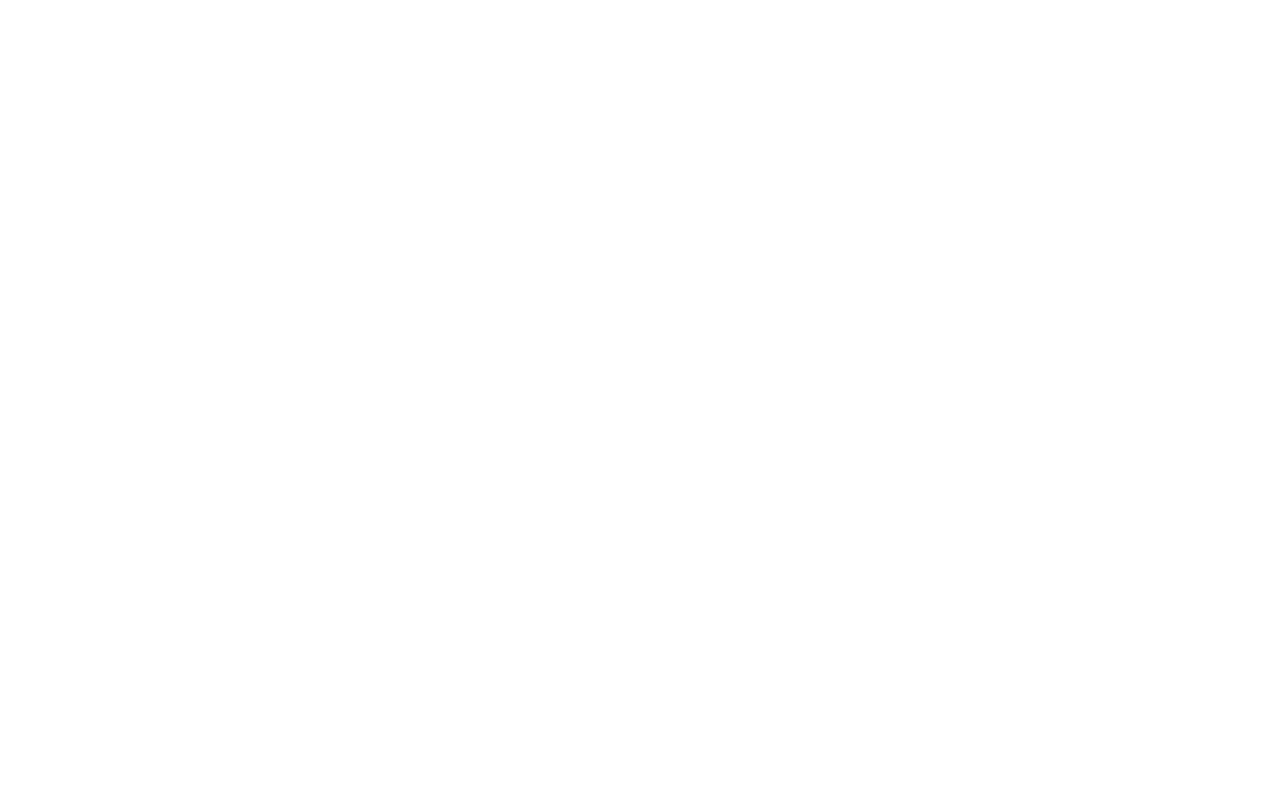
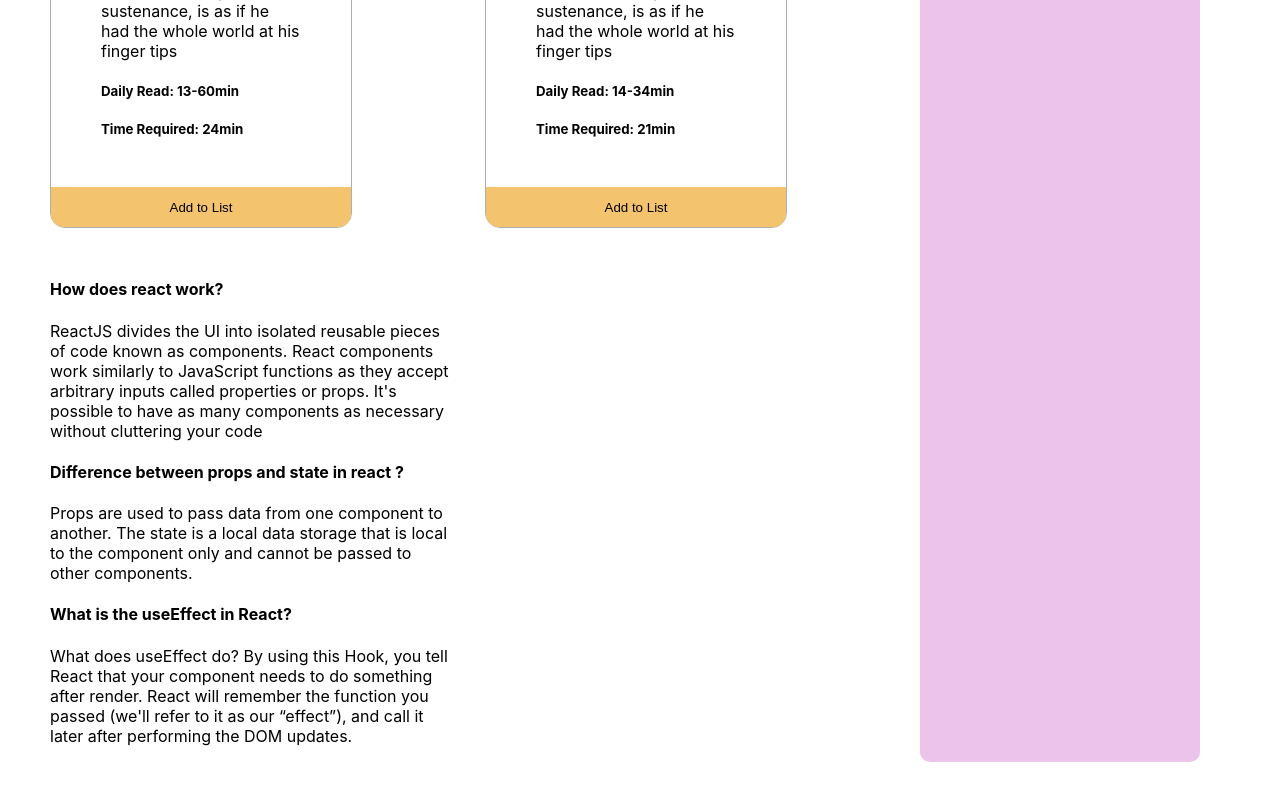
Before and after one commit to arifulsinbad/health-in-islam, a React (Create React App) app: page / in a window 1280 px wide. Shown: the part 2355-3155 px from the top of the page. Before the commit the page ends 1885 px from the top, so only its background shows below. Built offline with nearby package versions, Linux system fonts and the light colour scheme.

Commit message:
commit 13

```diff
--- a/src/component/Study.css
+++ b/src/component/Study.css
@@ -13,6 +13,9 @@
 .container2{
  background-color: rgb(236, 195, 234);
  border-radius: 10px;
+ margin: 0px 30px;
+ position: sticky;
+ top: 0%;
 }
 .cart{
  margin: 20px;
@@ -48,3 +51,25 @@
  border-radius: 10px;
 
 }
+@media only screen and (min-width: 769px) and (max-width: 1281px){
+ .conatiner1{
+
+  display: grid;
+  grid-template-columns: repeat(2, 1fr);
+  gap: 30px;
+ }
+}
+@media only screen and (max-width: 769px) {
+ .conatiner1{
+
+  display: grid;
+  grid-template-columns: repeat(1, 1fr);
+  gap: 30px;
+ }
+ .study-c{
+  display: grid;
+  grid-template-columns: 1fr;
+  margin: 100px 30px;
+  gap: 30px;
+ }
+}
--- a/src/component/Study.js
+++ b/src/component/Study.js
@@ -41,7 +41,9 @@
 add.forEach(t =>{
 set = t.time
 })
-addToDb()
+const modal = ()=>{
+  alert('ok complete')
+}
 
 
 const studies = study.filter(x => x.lenght < 4)
@@ -63,6 +65,21 @@
     handleAdd={handleAdd}
     ></Read> )
    }
+
+  <div>
+  <div>
+    <h4>How does react work?</h4>
+    <p>ReactJS divides the UI into isolated reusable pieces of code known as components. React components work similarly to JavaScript functions as they accept arbitrary inputs called properties or props. It's possible to have as many components as necessary without cluttering your code</p>
+   </div>
+   <div>
+<h4>Difference between props and state in react ?</h4>
+<p>Props are used to pass data from one component to another. The state is a local data storage that is local to the component only and cannot be passed to other components.</p>
+   </div>
+   <div>
+    <h4>What is the useEffect in React?</h4>
+    <p>What does useEffect do? By using this Hook, you tell React that your component needs to do something after render. React will remember the function you passed (we'll refer to it as our “effect”), and call it later after performing the DOM updates.</p>
+   </div>
+  </div>
 
    </div>
    <div className='container2'>
@@ -98,7 +115,7 @@
   <h4>Study Details</h4>
  <h5>Study Time: {times}min</h5>
  <h5>Break Time: {set}min</h5>
- <button>Activity Completed</button>
+ <button onClick={ ()=> modal()}>Activity Completed</button>
 
  </div>
 
--- a/src/component/study/read.css
+++ b/src/component/study/read.css
@@ -13,6 +13,7 @@
 height: 230px;
 margin: 7px;
 
+
 }
 .title{
  margin: 10px 20px;
```
